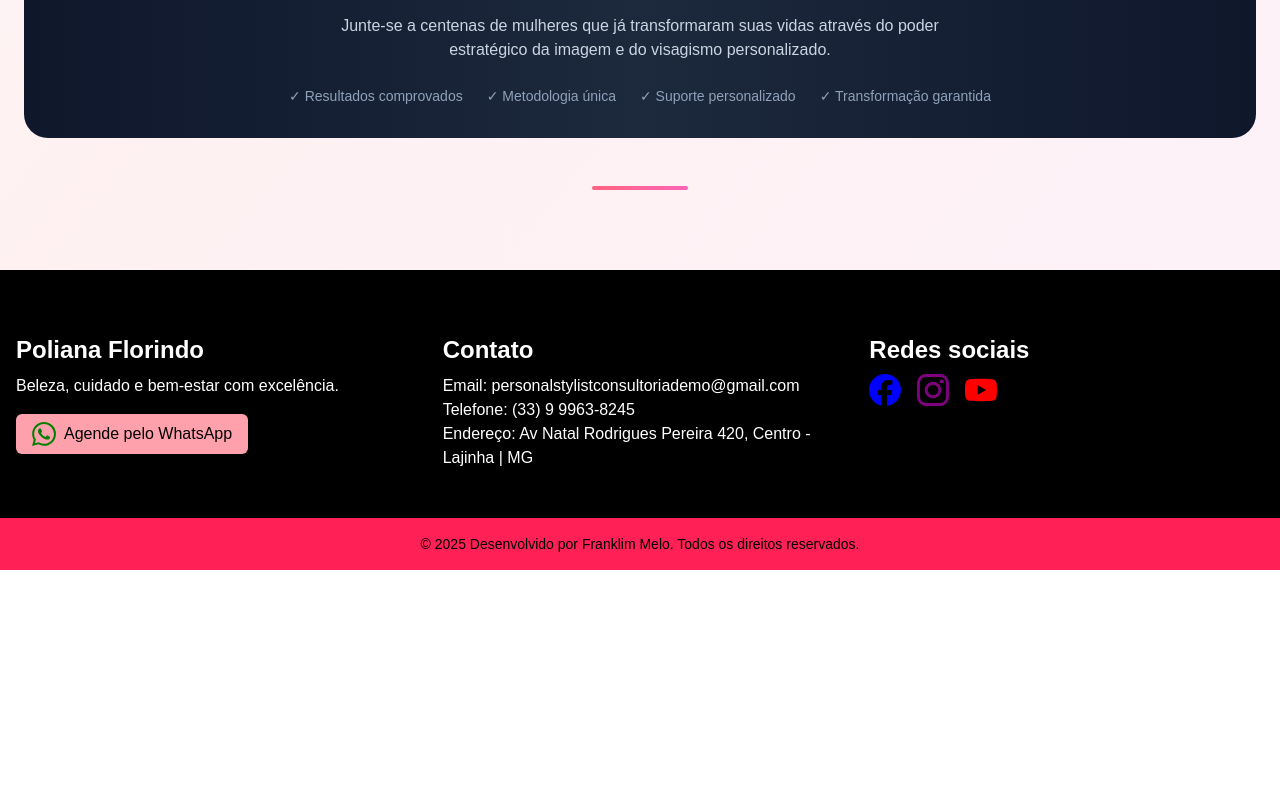
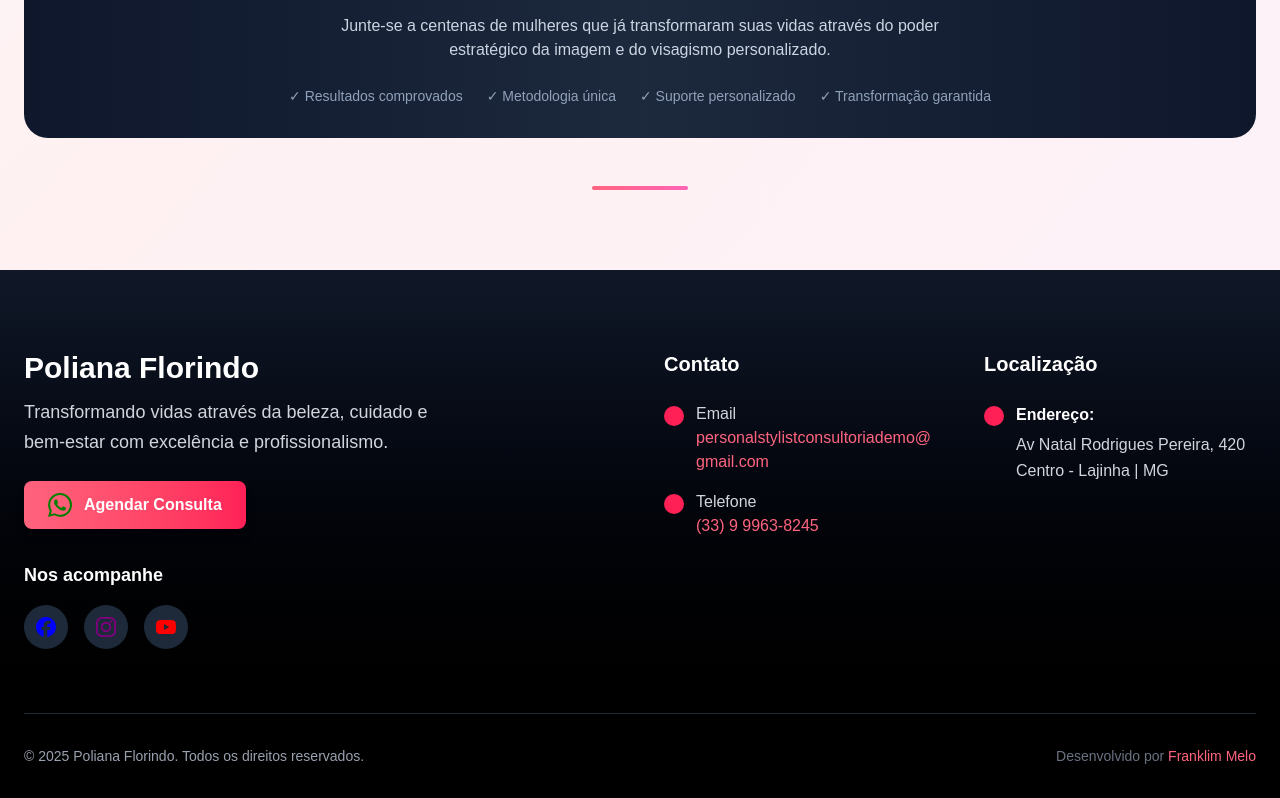
Before and after one commit to Franklimello/Poliana-florindo, a Next.js app: page / in a window 1280 px wide. Shown: the part 8190-8988 px from the top of the page. Before the commit the page ends 8760 px from the top, so only its background shows below. Built offline with nearby package versions, Linux system fonts and the light colour scheme.

Commit message:
Atualiza metadados SEO e título do site

```diff
--- a/app/_components/footer.tsx
+++ b/app/_components/footer.tsx
@@ -3,77 +3,158 @@
 import Image from 'next/image'
 
 export function Footer() {
+  const currentYear = new Date().getFullYear()
+
   return (
-    <section className="bg-black pt-16" aria-label="Rodapé do site Poliana Florindo">
-      <div className="container mx-auto px-4">
+    <section className="bg-gradient-to-b from-gray-900 to-black pt-20 pb-8" aria-label="Rodapé do site Poliana Florindo">
+      <div className="container mx-auto px-6 max-w-7xl">
+        {/* Main Footer Content */}
+        <footer className="grid grid-cols-1 md:grid-cols-2 lg:grid-cols-4 gap-12 mb-16" role="contentinfo">
 
-        <footer className="grid grid-cols-1 md:grid-cols-2 lg:grid-cols-3 gap-8 mb-12" role="contentinfo">
+          {/* Brand Section */}
+          <div className="lg:col-span-2">
+            <div className="mb-6">
+              <h3 className="text-3xl font-bold text-white mb-3">
+                Poliana Florindo
+              </h3>
+              <p className="text-gray-300 text-lg leading-relaxed max-w-md">
+                Transformando vidas através da beleza, cuidado e bem-estar com excelência e profissionalismo.
+              </p>
+            </div>
 
-          <div>
-            <h3 className="text-2xl font-semibold mb-2">
-              <span className="text-white">Poliana Florindo</span>
-            </h3>
-            <p className="mb-4 text-white">Beleza, cuidado e bem-estar com excelência.</p>
+            <div className="mb-8">
               <a
                 target="_blank"
                 rel="noopener noreferrer"
-              href={`https://wa.me/5533999638245?text=Olá Poliana, vim pelo site e gostaria de agendar um horário.`}
-              className="bg-rose-300 text-black flex items-center justify-center w-fit gap-2 px-4 py-2 rounded-md font-medium"
+                href="https://wa.me/5533999638245?text=Olá%20Poliana,%20vim%20pelo%20site%20e%20gostaria%20de%20agendar%20um%20horário."
+                className="inline-flex items-center gap-3 bg-gradient-to-r from-rose-400 to-rose-500 hover:from-rose-500 hover:to-rose-600 text-white px-6 py-3 rounded-lg font-semibold transition-all duration-300 transform hover:scale-105 shadow-lg hover:shadow-xl"
                 aria-label="Agendar horário pelo WhatsApp"
               >
-              <Image src="/whatsapp.svg" alt="Ícone do WhatsApp" width={24} height={24} />
-              Agende pelo WhatsApp
+                <Image src="/whatsapp.svg" alt="" width={24} height={24} />
+                Agendar Consulta
               </a>
             </div>
 
+            {/* Social Media */}
             <div>
-            <h3 className="text-2xl font-semibold mb-2 text-white">Contato</h3>
-            <p className="text-white">Email: personalstylistconsultoriademo@gmail.com</p>
-            <p className="text-white">Telefone: (33) 9 9963-8245</p>
-            <address className="not-italic text-white">
-              Endereço: Av Natal Rodrigues Pereira 420, Centro - Lajinha | MG
-            </address>
-          </div>
-
-          <div>
-            <h3 className="text-2xl font-semibold mb-2 text-white">Redes sociais</h3>
+              <h4 className="text-white font-semibold mb-4 text-lg">Nos acompanhe</h4>
               <div className="flex gap-4">
                 <a
                   href="https://www.facebook.com/share/16LH2ZYFuK/"
                   target="_blank"
                   rel="noopener noreferrer"
+                  className="group bg-gray-800 hover:bg-rose-500 p-3 rounded-full transition-all duration-300 transform hover:scale-110"
                   aria-label="Página no Facebook"
                 >
-                <Image src="/facebook.svg" alt="Facebook" width={32} height={32} />
+                  <Image
+                    src="/facebook.svg"
+                    alt=""
+                    width={20}
+                    height={20}
+                    className="group-hover:brightness-0 group-hover:invert transition-all duration-300"
+                  />
                 </a>
                 <a
                   href="https://www.instagram.com/polianaflorindo?utm_source=ig_web_button_share_sheet&igsh=MXR4eWo3bGc1cHAzNg=="
                   target="_blank"
                   rel="noopener noreferrer"
+                  className="group bg-gray-800 hover:bg-rose-500 p-3 rounded-full transition-all duration-300 transform hover:scale-110"
                   aria-label="Perfil no Instagram"
                 >
-                <Image src="/instagram.svg" alt="Instagram" width={32} height={32} />
+                  <Image
+                    src="/instagram.svg"
+                    alt=""
+                    width={20}
+                    height={20}
+                    className="group-hover:brightness-0 group-hover:invert transition-all duration-300"
+                  />
                 </a>
                 <a
                   href="#"
                   target="_blank"
                   rel="noopener noreferrer"
+                  className="group bg-gray-800 hover:bg-rose-500 p-3 rounded-full transition-all duration-300 transform hover:scale-110"
                   aria-label="Canal no YouTube"
                 >
-                <Image src="/youtube.svg" alt="YouTube" width={32} height={32} />
+                  <Image
+                    src="/youtube.svg"
+                    alt=""
+                    width={20}
+                    height={20}
+                    className="group-hover:brightness-0 group-hover:invert transition-all duration-300"
+                  />
+                </a>
+              </div>
+            </div>
+          </div>
+
+          {/* Contact Information */}
+          <div>
+            <h4 className="text-xl font-semibold mb-6 text-white">Contato</h4>
+            <div className="space-y-4">
+              <div className="flex items-start gap-3">
+                <div className="w-5 h-5 mt-1 bg-rose-500 rounded-full flex-shrink-0"></div>
+                <div>
+                  <p className="text-gray-300 font-medium">Email</p>
+                  <a
+                    href="mailto:personalstylistconsultoriademo@gmail.com"
+                    className="text-rose-400 hover:text-rose-300 transition-colors duration-300 break-all"
+                  >
+                    personalstylistconsultoriademo@gmail.com
                   </a>
                 </div>
               </div>
 
+              <div className="flex items-start gap-3">
+                <div className="w-5 h-5 mt-1 bg-rose-500 rounded-full flex-shrink-0"></div>
+                <div>
+                  <p className="text-gray-300 font-medium">Telefone</p>
+                  <a
+                    href="tel:+5533999638245"
+                    className="text-rose-400 hover:text-rose-300 transition-colors duration-300"
+                  >
+                    (33) 9 9963-8245
+                  </a>
+                </div>
+              </div>
+            </div>
+          </div>
+
+          {/* Location */}
+          <div>
+            <h4 className="text-xl font-semibold mb-6 text-white">Localização</h4>
+            <div className="flex items-start gap-3">
+              <div className="w-5 h-5 mt-1 bg-rose-500 rounded-full flex-shrink-0"></div>
+              <address className="not-italic text-gray-300 leading-relaxed">
+                <strong className="text-white block mb-1">Endereço:</strong>
+                Av Natal Rodrigues Pereira, 420<br />
+                Centro - Lajinha | MG
+              </address>
+            </div>
+          </div>
         </footer>
 
+        {/* Divider */}
+        <div className="border-t border-gray-800 mb-8"></div>
+
+        {/* Bottom Footer */}
+        <div className="flex flex-col md:flex-row justify-between items-center gap-4">
+          <div className="text-center md:text-left">
+            <p className="text-gray-400 text-sm">
+              &copy; {currentYear} Poliana Florindo. Todos os direitos reservados.
+            </p>
           </div>
 
-      <footer className="bg-rose-500 text-black py-4 text-center font-medium" role="contentinfo">
-        <p className="text-sm">
-          &copy; {new Date().getFullYear()} Desenvolvido por Franklim Melo. Todos os direitos reservados.
+          <div className="text-center md:text-right">
+            <p className="text-gray-500 text-sm">
+              Desenvolvido por{' '}
+              <span className="text-rose-400 font-medium hover:text-rose-300 transition-colors duration-300">
+                Franklim Melo
+              </span>
             </p>
-      </footer>
+          </div>
+        </div>
+      </div>
     </section>
   )
 }
```
Lines whose indentation alone changed are shown as unchanged.
